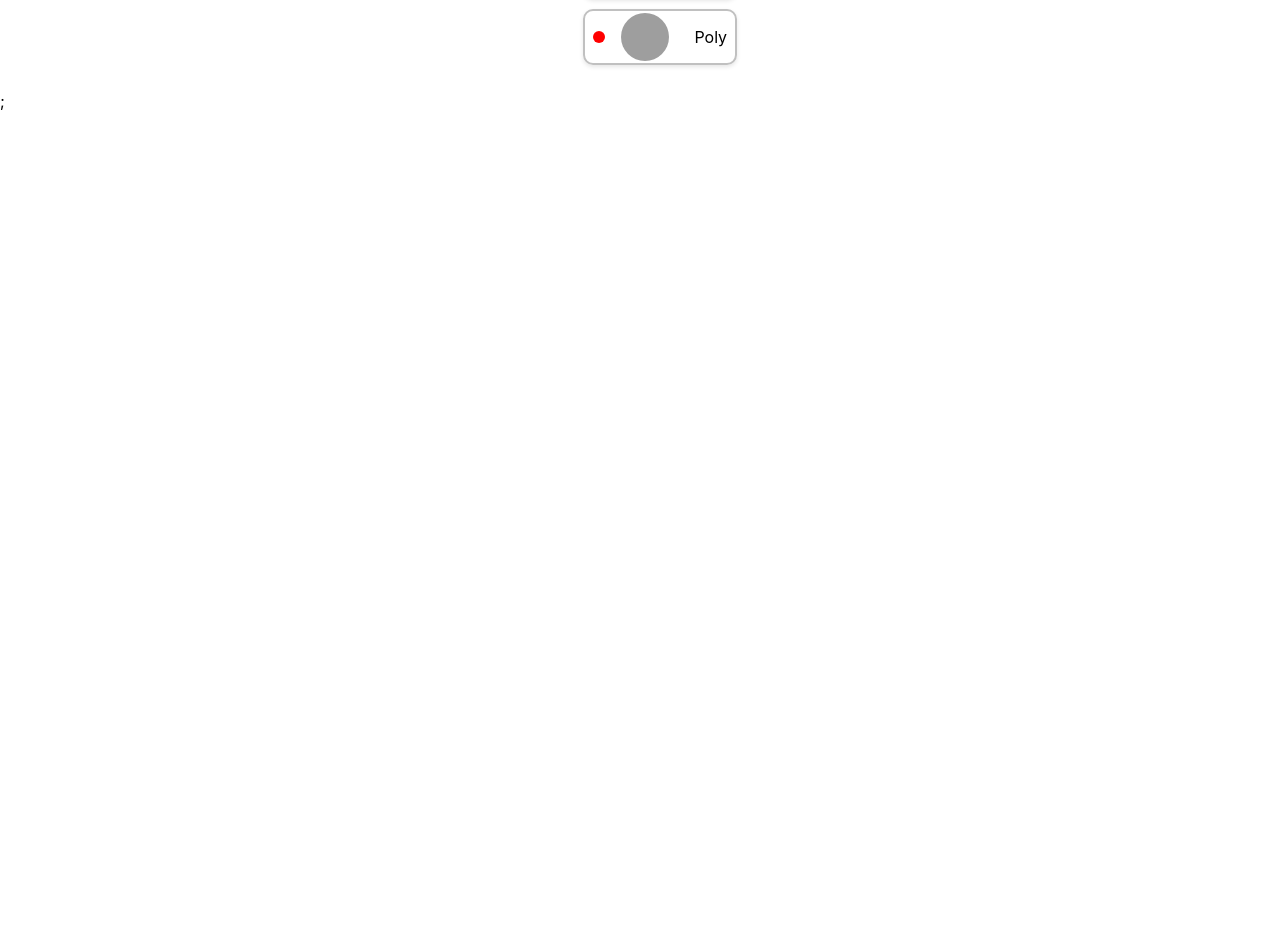
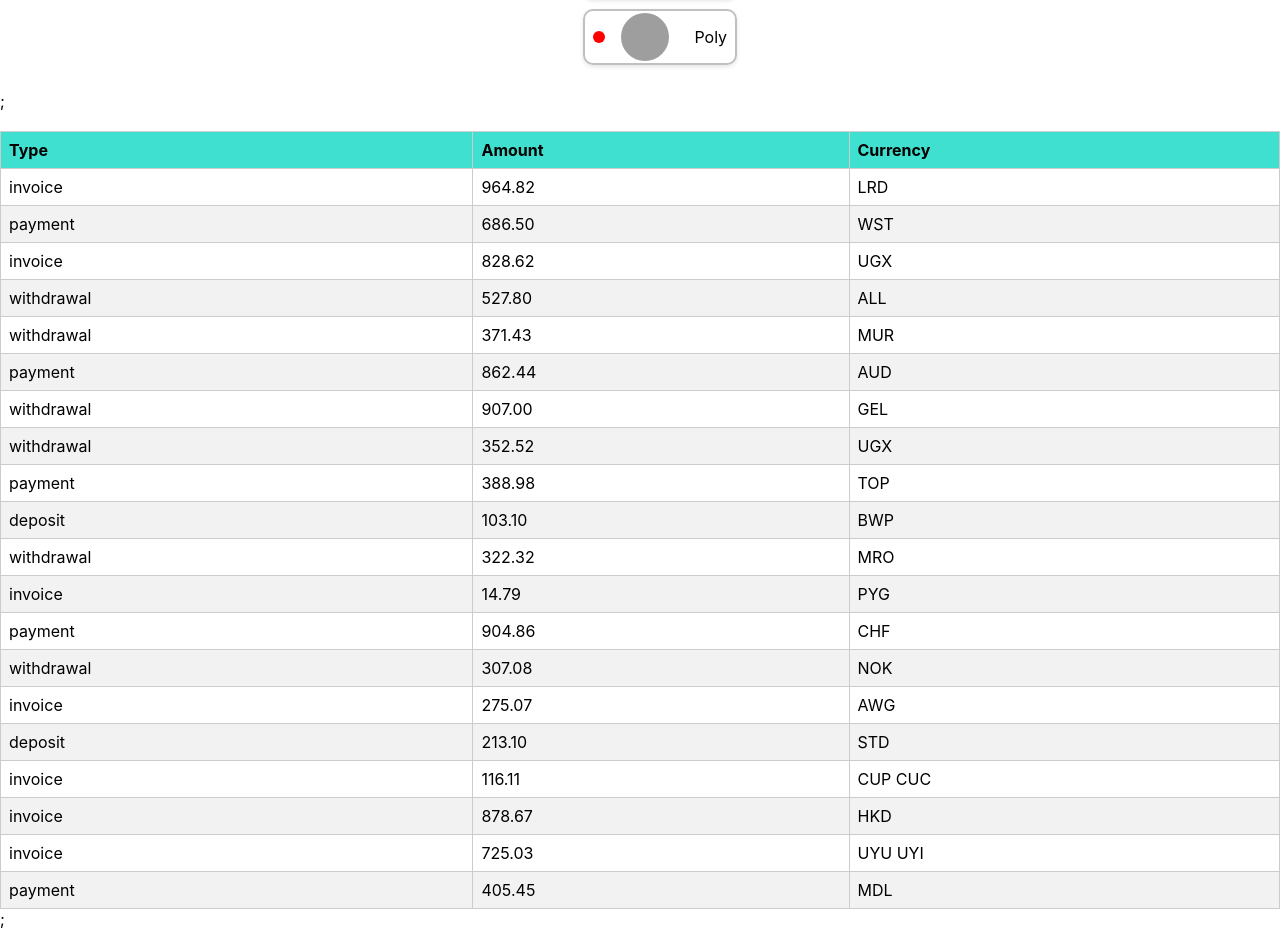
Before and after one commit to bakalynaa/goit-react-hw-01-components, a React (Create React App) app: page / in a window 1280 px wide. Shown: the part 866-1795 px from the top of the page. Before the commit the page ends 977 px from the top, so only its background shows below. Built offline with nearby package versions, Linux system fonts and the light colour scheme; grey boxes are pictures that could not be loaded.

Commit message:
create component TransactionHistory.jsx

```diff
--- a/src/components/App.jsx
+++ b/src/components/App.jsx
@@ -5,6 +5,9 @@
 import Statistics from './Statistics/Statistics';
 import FriendList from './FriendList/FriendList';
 import friends from '../data/friends.json';
+import TransactionHistory from './TransactionHistory/TransactionHistory';
+import transactions from '../data/transactions.json';
+
 
 export const App = () => {
   return (
@@ -25,6 +28,7 @@
       <Statistics title='Upload stats' stats={data} />
       <Statistics stats={data} />
       <FriendList friends={friends} />;
+      <TransactionHistory items={transactions} />;
     </>
   );
 };
--- /dev/null
+++ b/src/components/TransactionHistory/TransactionHistory.jsx
@@ -0,0 +1,30 @@
+import React from 'react';
+import styles from './TransactionHistory.module.css';
+
+
+const TransactionHistory = ({ items }) => {
+  return (
+    <>
+      <table className={styles['transaction-history']}>
+        <thead>
+        <tr>
+          <th>Type</th>
+          <th>Amount</th>
+          <th>Currency</th>
+        </tr>
+        </thead>
+        <tbody>
+        {items.map(el =>
+          <tr key={el.id}>
+            <td>{el.type}</td>
+            <td>{el.amount}</td>
+            <td>{el.currency}</td>
+          </tr>)}
+        </tbody>
+      </table>
+    </>
+  )
+}
+
+
+export default TransactionHistory;
--- /dev/null
+++ b/src/components/TransactionHistory/TransactionHistory.module.css
@@ -0,0 +1,22 @@
+.transaction-history {
+  width: 100%;
+  border-collapse: collapse;
+  margin-top: 20px;
+}
+
+.transaction-history th {
+  background-color: turquoise;
+  text-align: left;
+  padding: 8px;
+  font-weight: bold;
+  border: 1px solid #ccc;
+}
+
+.transaction-history tr:nth-child(even) {
+  background-color: #f2f2f2;
+}
+
+.transaction-history td {
+  padding: 8px;
+  border: 1px solid #ccc;
+}
--- /dev/null
+++ b/src/data/transactions.json
@@ -0,0 +1,122 @@
+[
+  {
+    "id": "1e0700a2-5183-4291-85cc-2065a036a683",
+    "type": "invoice",
+    "amount": "964.82",
+    "currency": "LRD"
+  },
+  {
+    "id": "a30f821b-4d25-4ff0-abdd-e340b3f0dd2b",
+    "type": "payment",
+    "amount": "686.50",
+    "currency": "WST"
+  },
+  {
+    "id": "44dca67a-8e5a-4798-bf8e-b15efd4e1abd",
+    "type": "invoice",
+    "amount": "828.62",
+    "currency": "UGX"
+  },
+  {
+    "id": "ea8ed3dc-2b68-4a53-905a-53ecb0adef33",
+    "type": "withdrawal",
+    "amount": "527.80",
+    "currency": "ALL"
+  },
+  {
+    "id": "ea76146a-0b00-4b80-bc02-a8c822176712",
+    "type": "withdrawal",
+    "amount": "371.43",
+    "currency": "MUR"
+  },
+  {
+    "id": "63ca02f9-d637-46b5-9237-f3b24425e029",
+    "type": "payment",
+    "amount": "862.44",
+    "currency": "AUD"
+  },
+  {
+    "id": "ed0263e8-59a5-4bf1-87e0-2bb88e53dc34",
+    "type": "withdrawal",
+    "amount": "907.00",
+    "currency": "GEL"
+  },
+  {
+    "id": "6013bad0-750c-4691-8bc2-d8f2b43969c4",
+    "type": "withdrawal",
+    "amount": "352.52",
+    "currency": "UGX"
+  },
+  {
+    "id": "252c7be4-8b06-4fa7-8d42-61fb835b70d5",
+    "type": "payment",
+    "amount": "388.98",
+    "currency": "TOP"
+  },
+  {
+    "id": "4eaab41b-b967-40ac-82ed-85fc66f646f1",
+    "type": "deposit",
+    "amount": "103.10",
+    "currency": "BWP"
+  },
+  {
+    "id": "9648a350-8469-42d5-8bf3-18090de5fe67",
+    "type": "withdrawal",
+    "amount": "322.32",
+    "currency": "MRO"
+  },
+  {
+    "id": "9c5c25fb-1a95-4b2f-8d1f-4c4426d677cc",
+    "type": "invoice",
+    "amount": "14.79",
+    "currency": "PYG"
+  },
+  {
+    "id": "43ef232c-80e9-4d6f-b48a-b22405620de3",
+    "type": "payment",
+    "amount": "904.86",
+    "currency": "CHF"
+  },
+  {
+    "id": "5161682e-e620-4019-ab0a-24ceb10fbd20",
+    "type": "withdrawal",
+    "amount": "307.08",
+    "currency": "NOK"
+  },
+  {
+    "id": "7b119d71-42e6-4c42-a141-6818b07bb9ff",
+    "type": "invoice",
+    "amount": "275.07",
+    "currency": "AWG"
+  },
+  {
+    "id": "a4f65722-65c4-4c28-b1f4-b8ed988bb205",
+    "type": "deposit",
+    "amount": "213.10",
+    "currency": "STD"
+  },
+  {
+    "id": "c6e5784b-0ca3-48d6-86e5-b5128af5a523",
+    "type": "invoice",
+    "amount": "116.11",
+    "currency": "CUP CUC"
+  },
+  {
+    "id": "c9ebed6a-3a02-4b49-ac0d-0534b51f2bfd",
+    "type": "invoice",
+    "amount": "878.67",
+    "currency": "HKD"
+  },
+  {
+    "id": "a4a98b0e-b22c-438b-9f83-de2df52110c8",
+    "type": "invoice",
+    "amount": "725.03",
+    "currency": "UYU UYI"
+  },
+  {
+    "id": "b39bfa7a-0166-4c47-94d6-87d20590f746",
+    "type": "payment",
+    "amount": "405.45",
+    "currency": "MDL"
+  }
+]
```
